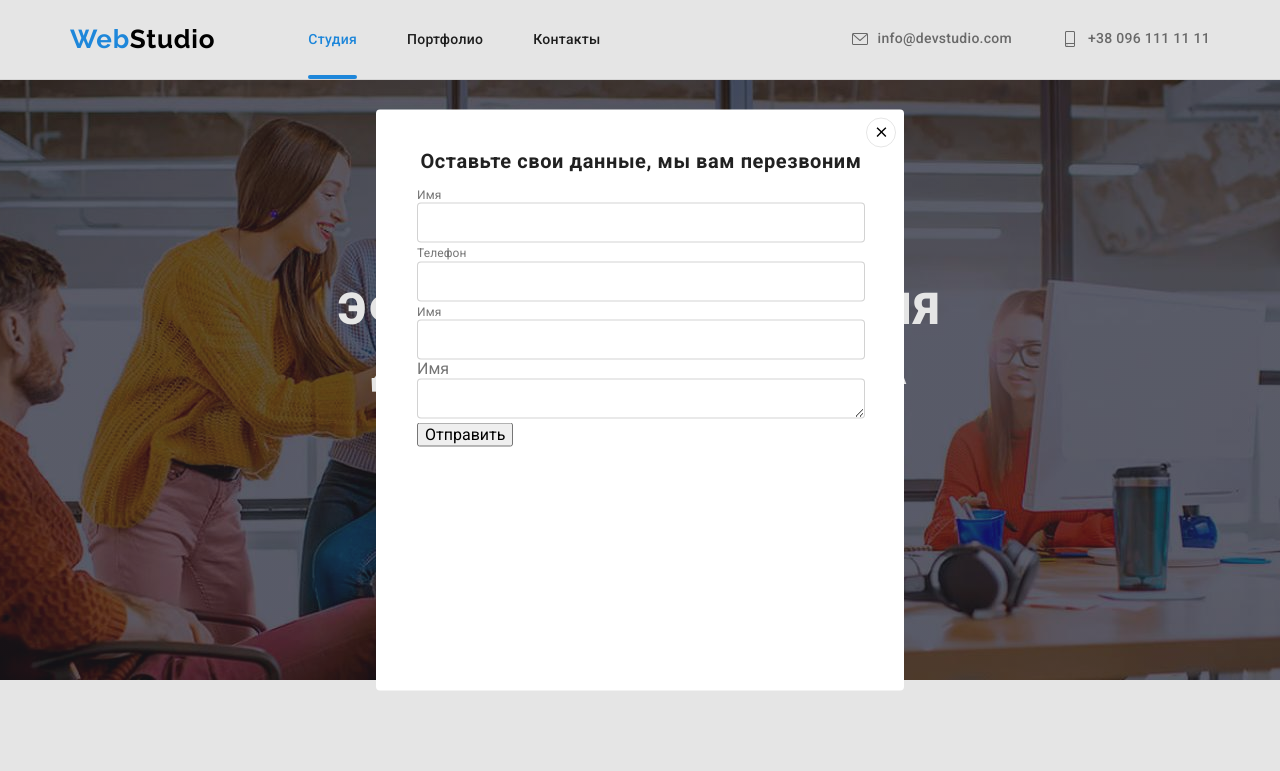
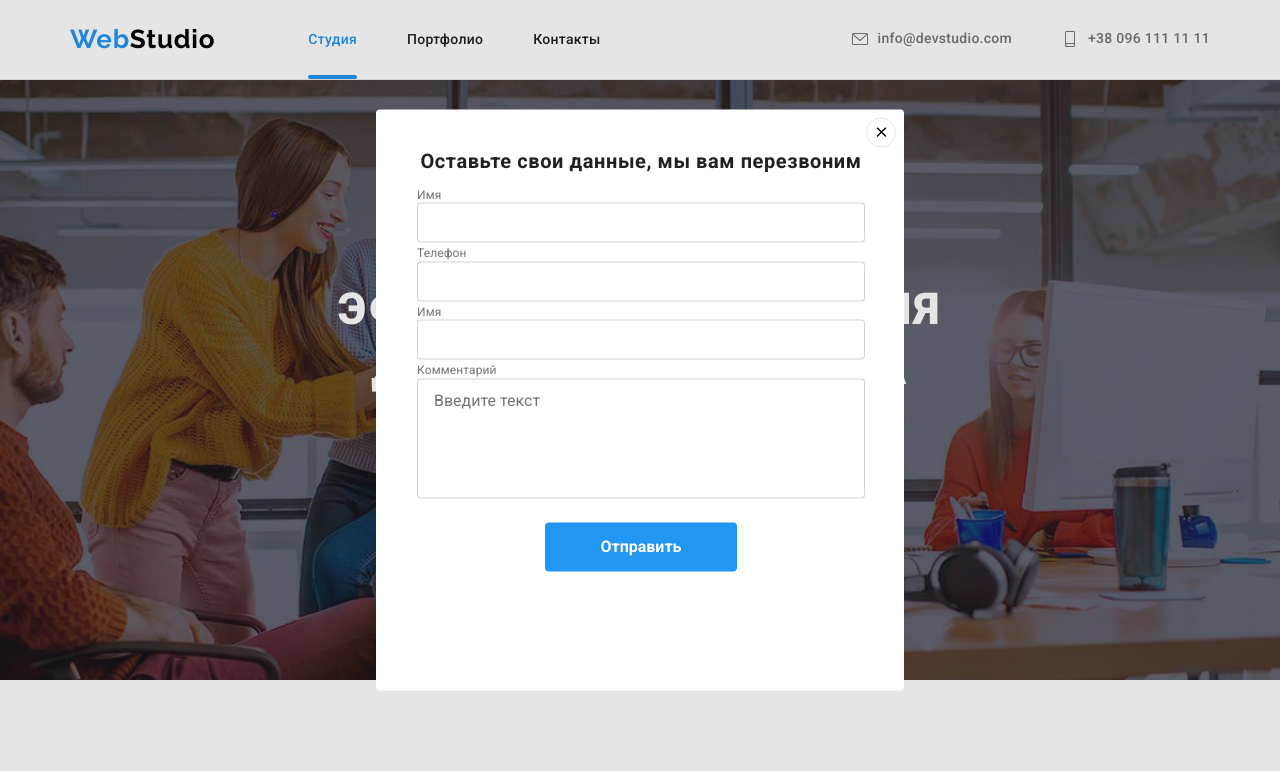
Before and after one commit to MariaStreltsova/goit-markup-hw-06, a plain HTML site: page index.html in a window 1280 px wide. Shown: the top 771 px of the page. Drawn offline with nearby package versions, Linux system fonts and the light colour scheme.

Commit message:
updates modal-form

```diff
--- a/css/styles.css
+++ b/css/styles.css
@@ -755,4 +755,27 @@ svg {
   border-radius: 4px;
 }
 .modal-button {
+  display: block;
+  margin: 0 auto;
+  padding: 10px 55px;
+  border: none;
+  border-radius: 4px;
+  color: var(--white-color);
+  background-color: var(--accent-text-color);
+  font-weight: 700;
+  font-size: 16px;
+  line-height: 1.8;
 }
+.modal-button:hover {
+  background-color: #188ce8;
+  box-shadow: 0px 4px 4px rgba(0, 0, 0, 0.15);
+}
+.modal-text {
+  width: 100%;
+  height: 120px;
+  resize: none;
+  padding: 12px 16px;
+  border: 1px solid rgba(33, 33, 33, 0.2);
+  border-radius: 4px;
+  margin-bottom: 20px;
+}
--- a/index.html
+++ b/index.html
@@ -344,8 +344,8 @@
                 <input type="email" id="user-mail" name="user-mail" required class="modal-input" />
             </div>
             <div class="modal-form-field">
-                <label for="user-text" class="modal-text">Имя</label>
-                <textarea type="text" id="user-text" name="user-text" required class="modal-input"></textarea>
+                <label for="user-text" class="modal-label">Комментарий</label>
+                <textarea type="text" id="user-text" name="user-text" class="modal-text" placeholder="Введите текст"></textarea>
             </div>
             <button type="submit" class="modal-button">Отправить</button>
         </form>
```
